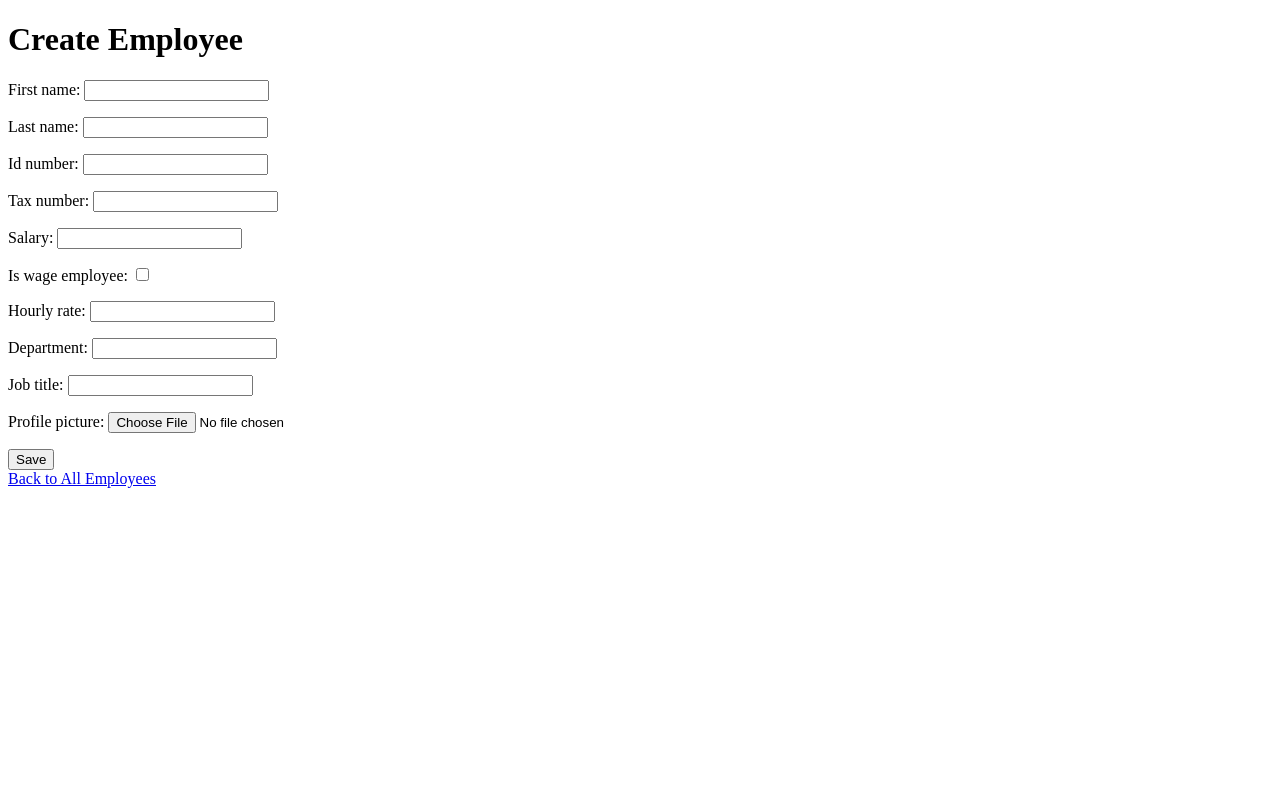
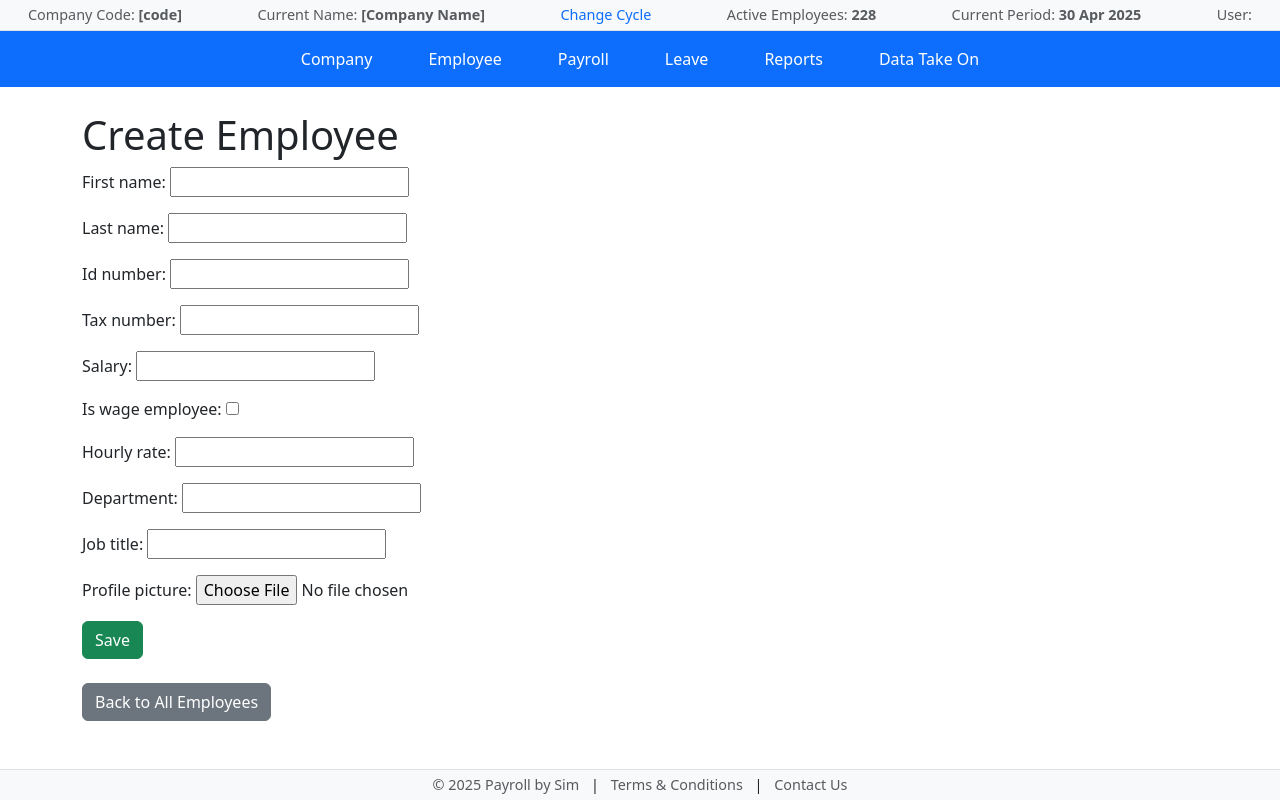
Before and after one commit to simminda/payroll, a Django app: page /create/ in a window 1280 px wide. Run offline with Django 5.2, Linux system fonts and the light colour scheme.

Commit message:
Added base template and placeholder menu items

```diff
--- /dev/null
+++ b/payroll/static/payroll/style.css
@@ -0,0 +1,43 @@
+/* Ensure full height layout for sticky footer */
+html, body {
+    height: 100%;
+}
+
+body {
+    display: flex;
+    flex-direction: column;
+}
+
+main {
+    flex: 1 0 auto;
+}
+
+footer {
+    flex-shrink: 0;
+}
+
+/* Center navbar links with spacing */
+.navbar-nav.justify-content-center {
+    gap: 1.5rem;
+}
+
+/* Hover effect for main nav links */
+.navbar-nav .nav-item .nav-link {
+    transition: background-color 0.3s ease, color 0.3s ease;
+    padding: 0.5rem 1rem;
+    border-radius: 0.25rem;
+}
+
+.navbar-nav .nav-item .nav-link:hover {
+    background-color: rgba(255, 255, 255, 0.2);
+    color: #ffffff;
+}
+
+/* Footer links */
+footer a {
+    transition: color 0.2s ease;
+}
+
+footer a:hover {
+    color: #0d6efd;
+}
--- a/payroll/templates/employees/create_employee.html
+++ b/payroll/templates/employees/create_employee.html
@@ -1,16 +1,15 @@
-{% load static %}
-<!DOCTYPE html>
-<html>
-<head>
-    <title>Create Employee</title>
-</head>
-<body>
+{% extends "payroll/base.html" %}
+{% block title %}Create Employee{% endblock %}
+
+{% block content %}
     <h1>Create Employee</h1>
+
     <form method="POST" enctype="multipart/form-data">
         {% csrf_token %}
         {{ form.as_p }}
-        <button type="submit">Save</button>
+        <button type="submit" class="btn btn-success">Save</button>
     </form>
-    <a href="{% url 'employee_list' %}">Back to All Employees</a>
-</body>
-</html>
+
+    <br>
+    <a href="{% url 'employee_list' %}" class="btn btn-secondary">Back to All Employees</a>
+{% endblock %}
--- /dev/null
+++ b/payroll/templates/payroll/base.html
@@ -0,0 +1,72 @@
+{% load static %}
+<!DOCTYPE html>
+<html lang="en">
+<head>
+    <meta charset="UTF-8">
+    <title>{% block title %}Payroll System{% endblock %}</title>
+    <meta name="viewport" content="width=device-width, initial-scale=1">
+
+    <!-- Bootstrap 5 CSS CDN -->
+    <link href="https://cdn.jsdelivr.net/npm/bootstrap@5.3.0/dist/css/bootstrap.min.css" rel="stylesheet">
+
+    <!-- Custom CSS -->
+    <link rel="stylesheet" href="{% static 'payroll/style.css' %}">
+
+    {% block extra_head %}{% endblock %}
+</head>
+<body>
+    <div class="d-flex flex-column min-vh-100">
+        <!-- Top Thin Navbar -->
+        <nav class="navbar navbar-expand-lg navbar-light bg-light border-bottom py-1 px-3" style="font-size: 0.9rem;">
+            <div class="container-fluid justify-content-between">
+                <span class="text-muted">Company Code: <strong>[code]</strong></span>
+                <span class="text-muted">Current Name: <strong>[Company Name]</strong></span>
+                <a href="#" class="text-decoration-none">Change Cycle</a>
+                <span class="text-muted">Active Employees: <strong>228</strong></span>
+                <span class="text-muted">Current Period: <strong>30 Apr 2025</strong></span>
+                <span class="text-muted">User: <strong>{{ request.user.username }}</strong></span>
+            </div>
+        </nav>
+
+        <!-- Main Navigation Bar -->
+        <nav class="navbar navbar-expand-lg navbar-dark bg-primary">
+            <div class="container justify-content-center">
+                <button class="navbar-toggler" type="button" data-bs-toggle="collapse" data-bs-target="#mainNavbar" aria-controls="mainNavbar" aria-expanded="false" aria-label="Toggle navigation">
+                    <span class="navbar-toggler-icon"></span>
+                </button>
+
+                <div class="collapse navbar-collapse justify-content-center" id="mainNavbar">
+                    <ul class="navbar-nav d-flex flex-row justify-content-center gap-4">
+                        <li class="nav-item"><a class="nav-link text-white" href="#">Company</a></li>
+                        <li class="nav-item"><a class="nav-link text-white" href="#">Employee</a></li>
+                        <li class="nav-item"><a class="nav-link text-white" href="#">Payroll</a></li>
+                        <li class="nav-item"><a class="nav-link text-white" href="#">Leave</a></li>
+                        <li class="nav-item"><a class="nav-link text-white" href="#">Reports</a></li>
+                        <li class="nav-item"><a class="nav-link text-white" href="#">Data Take On</a></li>
+                    </ul>
+                </div>
+            </div>
+        </nav>
+
+        <!-- Page Content -->
+        <main class="container my-4 flex-grow-1">
+            {% block content %}
+            {% endblock %}
+        </main>
+
+        <!-- Sticky Footer -->
+        <footer class="bg-light text-center border-top py-1 px-3" style="font-size: 0.9rem;">
+            <div class="container">
+                <a href="#" class="text-decoration-none text-muted mx-2">© 2025 Payroll by Sim</a> |
+                <a href="#" class="text-decoration-none text-muted mx-2">Terms & Conditions</a> |
+                <a href="#" class="text-decoration-none text-muted mx-2">Contact Us</a>
+            </div>
+        </footer>
+
+        <!-- Bootstrap 5 JS Bundle CDN -->
+        <script src="https://cdn.jsdelivr.net/npm/bootstrap@5.3.0/dist/js/bootstrap.bundle.min.js"></script>
+
+        {% block extra_js %}{% endblock %}
+    </div>
+</body>
+</html>
--- a/payroll_project/settings.py
+++ b/payroll_project/settings.py
@@ -55,7 +55,7 @@ ROOT_URLCONF = 'payroll_project.urls'
 TEMPLATES = [
     {
         'BACKEND': 'django.template.backends.django.DjangoTemplates',
-        'DIRS': [],
+        'DIRS': [BASE_DIR / "templates"],
         'APP_DIRS': True,
         'OPTIONS': {
             'context_processors': [
```
Also changed, not shown: payroll/templates/employees/employee_detail.html (+10 -12 lines), payroll/templates/employees/employee_list.html (+5 -9 lines).
